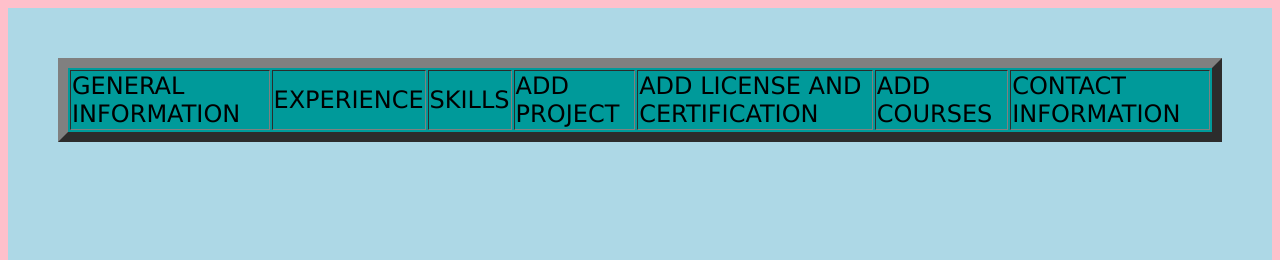
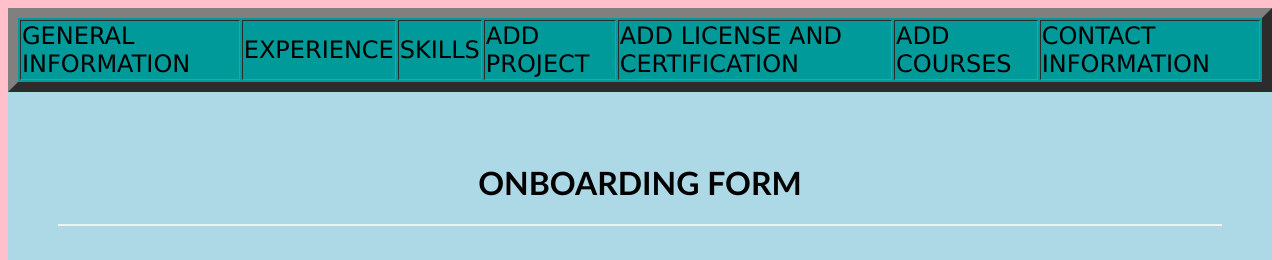
Before and after one commit to Saumyaptl/onboardingform, a website: page public/index.html in a window 1280 px wide. Shown: the top 260 px of the page. Drawn offline with Linux system fonts and the light colour scheme.

Commit message:
Update index.html

```diff
--- a/public/index.html
+++ b/public/index.html
@@ -90,7 +90,7 @@
 </head>
 
 <body>
-  <nav class="container">
+  <nav >
     <table id="information " border="10"  bgcolor=" #009a9a">
       <tr>
         <td>
```
